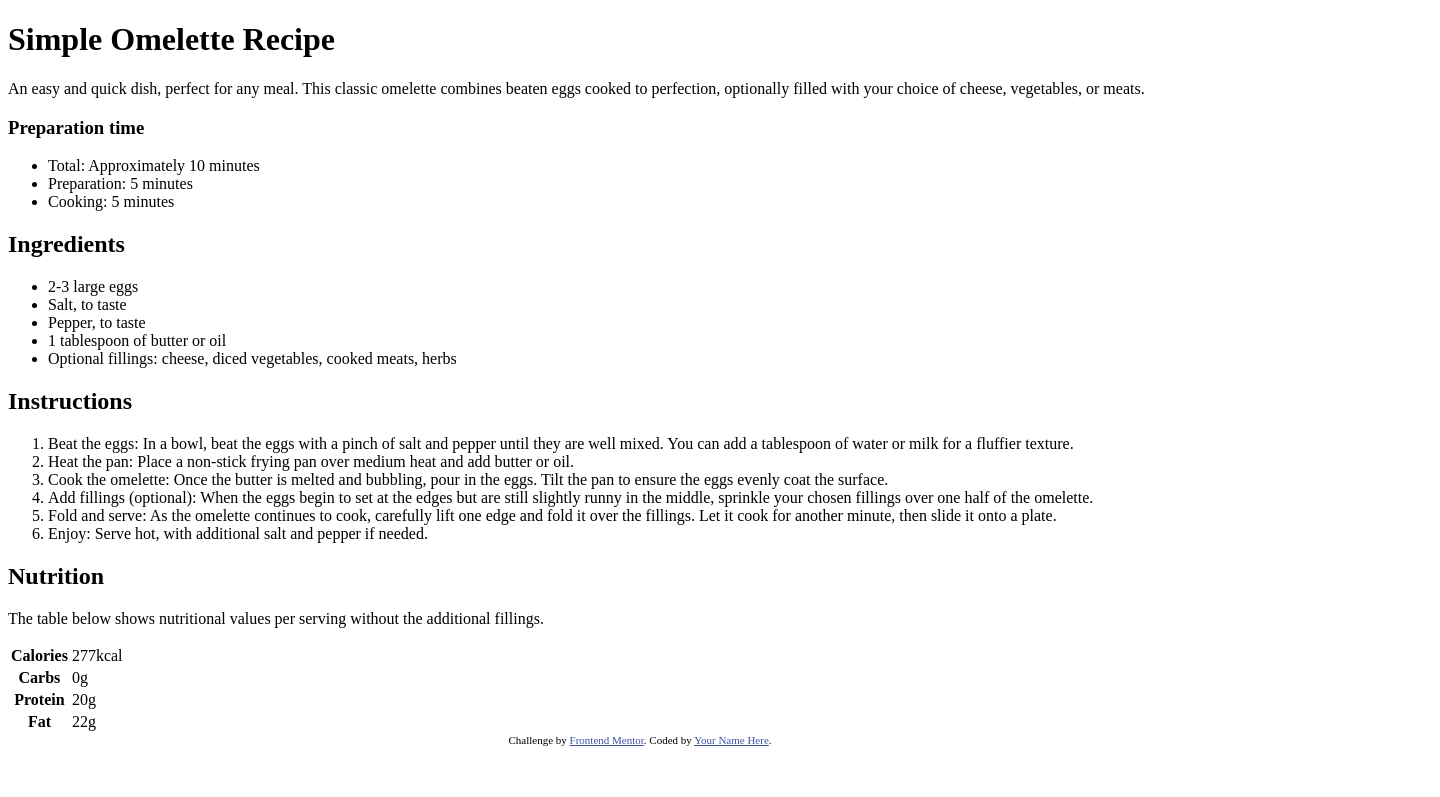
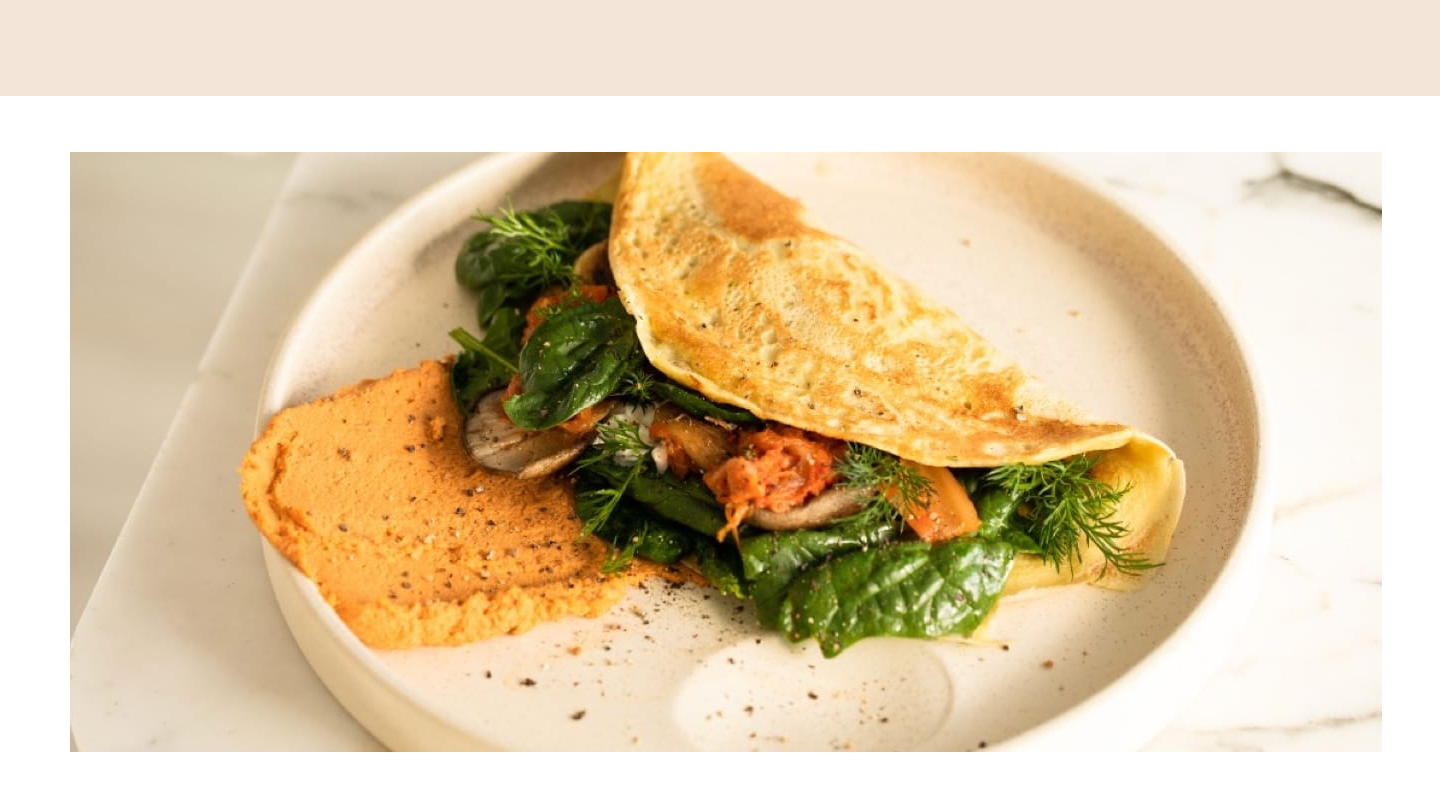
Before and after one commit to vitchet/fm-recipepagemain, a plain HTML site: page index.html in a window 1280 px wide. Shown: the top 797 px of the page, 1440 px wide, since content can reach past the window. Drawn offline with Linux system fonts and the light colour scheme.

Commit message:
Partly styled the header. Also some small fixes.

```diff
--- a/css/style.css
+++ b/css/style.css
@@ -1,8 +1,65 @@
-@import url("https://fonts.google.com/specimen/Young+Serif");
-@import url("https://fonts.google.com/specimen/Young+Serif");
+@import url("https://fonts.googleapis.com/css2?family=Young+Serif&display=swap");
+@import url("https://fonts.googleapis.com/css2?family=Outfit:wght@100..900&display=swap");
 
 * {
     margin: 0;
     padding: 0;
     box-sizing: border-box;
 }
+
+:root {
+    --nutmeg-color: hsl(14, 45%, 36%);
+    --dark-raspberry-color: hsl(332, 51%, 32%);
+    --white-color: hsl(0, 0%, 100%);
+    --rose-white-color: hsl(330, 100%, 98%);
+    --eggshell-color: hsl(30, 54%, 90%);
+    --light-grey-color: hsl(30, 18%, 87%);
+    --wenge-brown-color: hsl(30, 10%, 34%);
+    --dark-charcoal-color: hsl(24, 5%, 18%);
+}
+
+body {
+    font-size: 16px;
+    background-color: var(--eggshell-color);
+}
+
+main {
+    width: 1440px;
+    margin: 6rem auto 0;
+    padding: 3.5rem 0;
+    background-color: var(--white-color);
+}
+
+main header {
+    margin: 0 auto;
+    width: 1300px;
+}
+
+main header img {
+    display: block;
+    margin: 0 auto 3rem;
+}
+
+article {
+    margin: 0 auto;
+    width: 1300px;
+}
+
+section {
+    margin: 0 auto;
+}
+
+h1 {
+    margin: 1.5rem 0;
+    color: var(--dark-charcoal-color);
+    font-family: "Young Serif", serif;
+    font-size: 5rem;
+    font-weight: 400;
+}
+
+p {
+    margin: 1rem 0;
+    color: var(--wenge-brown-color);
+    font-family: Outfit, "sans-serif";
+    font-size: 2rem;
+}
--- a/index.html
+++ b/index.html
@@ -7,6 +7,7 @@
   <!-- displays site properly based on user's device -->
 
   <link rel="icon" type="image/png" sizes="32x32" href="./assets/images/favicon-32x32.png" />
+  <link href="css/style.css" rel="stylesheet">
 
   <title>Frontend Mentor | Recipe page</title>
 
@@ -25,7 +26,10 @@
 
 <body>
   <main>
+
     <header>
+      <section>
+        <img src="images/image-omelette.jpeg">
         <h1>Simple Omelette Recipe</h1>
 
         <p>
@@ -33,8 +37,8 @@
           combines beaten eggs cooked to perfection, optionally filled with your
           choice of cheese, vegetables, or meats.
         </p>
-    </header>
-    <article>
+      </section>
+
       <section>
         <div>
           <h3>Preparation time</h3>
@@ -45,7 +49,9 @@
           </ul>
         </div>
       </section>
+    </header>
 
+    <article>
       <section id="ingredients">
         <header>
           <h2>Ingredients</h2>
```
Lines whose indentation alone changed are shown as unchanged.
